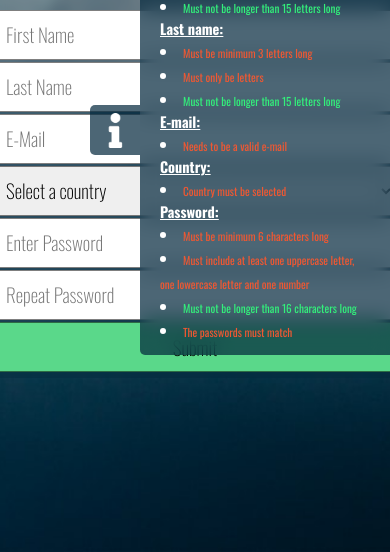
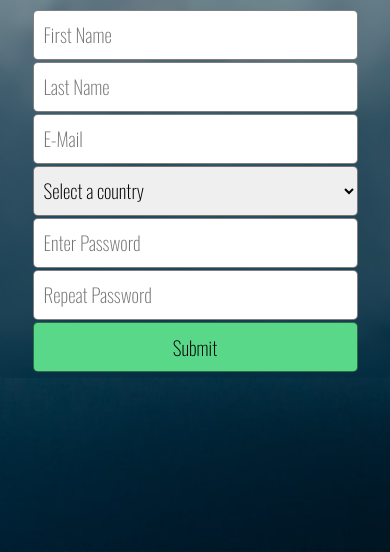
Before and after one commit to sashacozub/simple-form, a website: page index.html in a window 390 px wide. Shown: the part 292-844 px from the top of the page. Drawn offline with nearby package versions, Linux system fonts and the light colour scheme.

Commit message:
Finish the first version of the form

```diff
--- a/app.js
+++ b/app.js
@@ -117,7 +117,7 @@ const submitError = () => {
         const messageRemove = document.getElementById('submit-error');
         body.removeChild(messageRemove);
         isError = false;
-    }, 3000);
+    }, 5000);
 }
 
 
@@ -144,7 +144,7 @@ const submitSuccess = () => {
     setTimeout(() => {
         const messageRemove = document.getElementById('submit-success');
         body.removeChild(messageRemove);
-    }, 3000);
+    }, 5000);
 }
 
 
@@ -290,10 +290,10 @@ const checkPasswordRepeat = () => {
 
 infoToggle.addEventListener('click', (e) => {
     if (infoIsOpen) {
-        infoContainer.style.transform = 'translate(250px, -50%)';
+        infoContainer.style.transform = 'translate(-50%, -470px)';
         infoIsOpen = false;
     } else {
-        infoContainer.style.transform = 'translate(0px, -50%)';
+        infoContainer.style.transform = 'translate(-50%, 0px)';
         infoIsOpen = true;
     }
 })
--- a/app/scss/style.scss
+++ b/app/scss/style.scss
@@ -49,7 +49,7 @@ form {
     input,
     select,
     #submit-btn {
-        min-width: 400px;
+        width: 400px;
         height: 50px;
         padding: 10px;
         font-family: 'Oswald', sans-serif;
@@ -88,30 +88,30 @@ form {
 
 .info-container {
     position: absolute;
-    top: 50%;
-    right: 0;
-    transform: translate(0%, -50%);
-    width: 250px;
-    height: 450px;
+    top: 0;
+    left: 50%;
+    transform: translate(-50%, -470px);
+    width: 450px;
+    height: 470px;
     padding: 20px;
     background-color: rgba(1, 38, 59, 0.7);
     backdrop-filter: blur(10px);
     color: rgb(255, 255, 255);
-    border-top-left-radius: 5px;
     border-bottom-left-radius: 5px;
+    border-bottom-right-radius: 5px;
     transition: all 300ms ease-out;
 
     .info-toggle {
         position: absolute;
-        left: -50px;
-        top: 50%;
-        transform: translateY(-50%);
+        left: 50%;
+        bottom: -50px;
+        transform: translateX(-50%);
         width: 50px;
         height: 50px;
         background-color: rgba(1, 38, 59, 0.7);
         backdrop-filter: blur(10px);
-        border-top-left-radius: 5px;
         border-bottom-left-radius: 5px;
+        border-bottom-right-radius: 5px;
         display: flex;
         justify-content: center;
         align-items: center;
@@ -215,3 +215,20 @@ small[data-password="match"] {
 #submit-success {
     background-color: rgba(50, 240, 123, 0.8);
 }
+
+
+@media screen and (max-width: 500px) {
+    .main-container {
+        width: 100%;
+
+        input,
+        select,
+        #submit-btn {
+            width: 100%;
+        }
+    }
+
+    .info-container {
+        width: 100%;
+    }
+}
```
Also changed, not shown: README.md, style.css.
